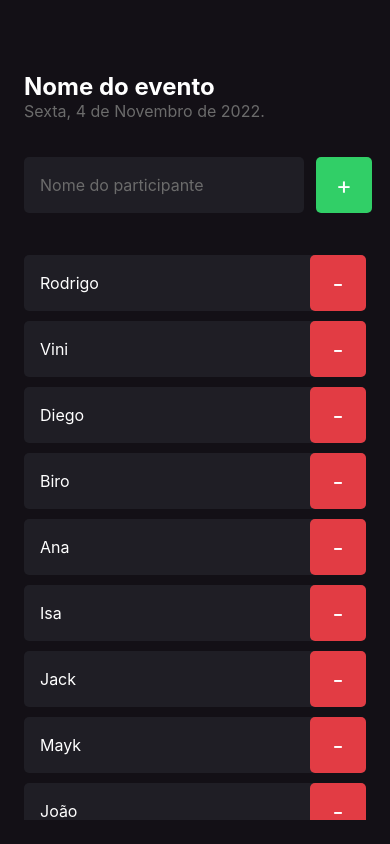
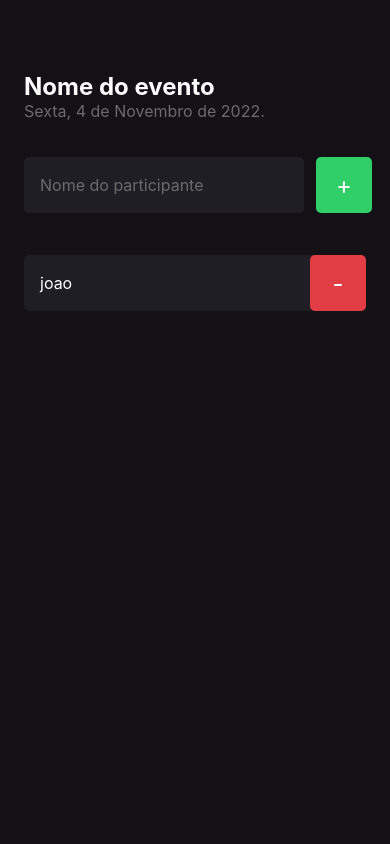
Before and after one commit to DevRafaelCena/imhere-ignite, a React Native app: screen / in a window 390 px wide. Built offline with nearby package versions, Linux system fonts and the light colour scheme.

Commit message:
useState

```diff
--- a/src/screens/home/index.tsx
+++ b/src/screens/home/index.tsx
@@ -1,16 +1,20 @@
 import { Alert, FlatList, Text, TextInput, TouchableOpacity, View } from "react-native";
-
+import { useState } from 'react'
 import { Participant } from "../components/Participant";
 
 import { styles } from "./style";
 
 export function Home() {
-  const participants = ['Rodrigo', 'Vini', 'Diego', 'Biro', 'Ana', 'Isa', 'Jack', 'Mayk', 'João'];
+  const [participants, setParticipants] = useState(['joao']);
 
   function handleParticipantAdd() {
     if (participants.includes("Rodrigo")) {
       return Alert.alert("Participante existe", "Já existe um participante na lista com esse nome.");
     }
+
+    setParticipants(prevState => [ ...prevState, 'Rodrigo'])
+
+    console.log(participants)
   }
 
   function handleParticipantRemove(name: string) {
```
